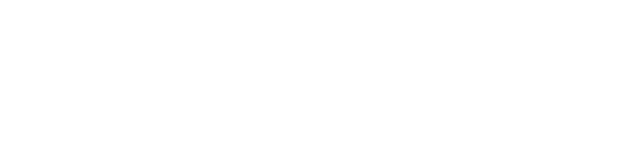
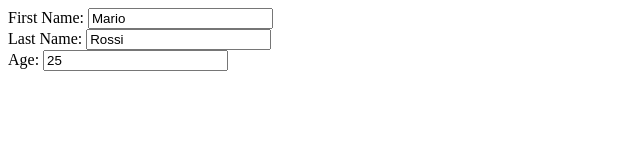
Before and after one commit to Cristian-Rinaldi/ESERCIZI-JS-MANIPOLAZIONE-DOM, a plain HTML site: page 3__MANIPOLAZIONE DOM/esercizio-2.html in a window 1280 px wide. Shown: the whole page, without its empty margins (0-640 px from the left). Drawn offline with Linux system fonts and the light colour scheme.

Commit message:
aggiunti esercizi manipolazione dom

```diff
--- a/3__MANIPOLAZIONE DOM/esercizio-2.html
+++ b/3__MANIPOLAZIONE DOM/esercizio-2.html
@@ -0,0 +1,59 @@
+<!-- Implementare il codice necessario per:
+
+Recuperare il valore di ciascun campo di input e creare un oggetto person contenente le proprietà: firstName, lastName e age.
+Infine recuperare l'elemento form e aggiungere l'attributo data-person contenente l'oggetto person in formato json. -->
+<!DOCTYPE html>
+<html lang="en">
+  <head>
+    <meta charset="UTF-8" />
+    <meta name="viewport" content="width=device-width, initial-scale=1.0" />
+    <title>Document</title>
+  </head>
+  <body>
+    <div id="container">
+      <form>
+        <div>
+          <label>First Name:</label>
+          <input type="text" class="form-input" id="firstName" value="Mario" />
+        </div>
+        <div>
+          <label>Last Name:</label>
+          <input type="text" class="form-input" id="lastName" value="Rossi" />
+        </div>
+        <div>
+          <label>Age:</label>
+          <input type="number" class="form-input" id="age" value="25" />
+        </div>
+      </form>
+    </div>
+
+    <script>
+        //Recuperare il valore di ciascun campo di input
+        const nome= document.getElementById("firstName").value;
+        const cognome= document.getElementById("lastName").value;
+        const eta= document.getElementById("age").value;
+        console.log(nome, cognome,eta );
+        //creare un oggetto person contenente le proprietà: firstName, lastName e age.
+        const person= {
+            firstName: "cristian",
+            lastName: "rinaldi",
+             age:25
+        }
+        console.log(person);
+
+//Infine recuperare l'elemento form e aggiungere l'attributo data-person contenente l'oggetto person in formato json.
+
+        //-----O P Z I O N E    1    L U N G A --------//
+        const form = document.querySelector("form");
+        const newAttribut= document.createAttribute("dataPerson")
+        newAttribut.value = JSON.stringify(person)
+        form.setAttributeNode(newAttribut)
+        console.log(form)
+
+        //-----O P Z I O N E    2   C O R T A --------//
+        const form2 = document.querySelector("form");
+        form.setAttribute("dataPerson", JSON.stringify(person))
+        console.log(form)
+    </script>
+  </body>
+</html>
```
Also changed, not shown: 3__MANIPOLAZIONE DOM/esercizio-1.html (+4 -6 lines).
